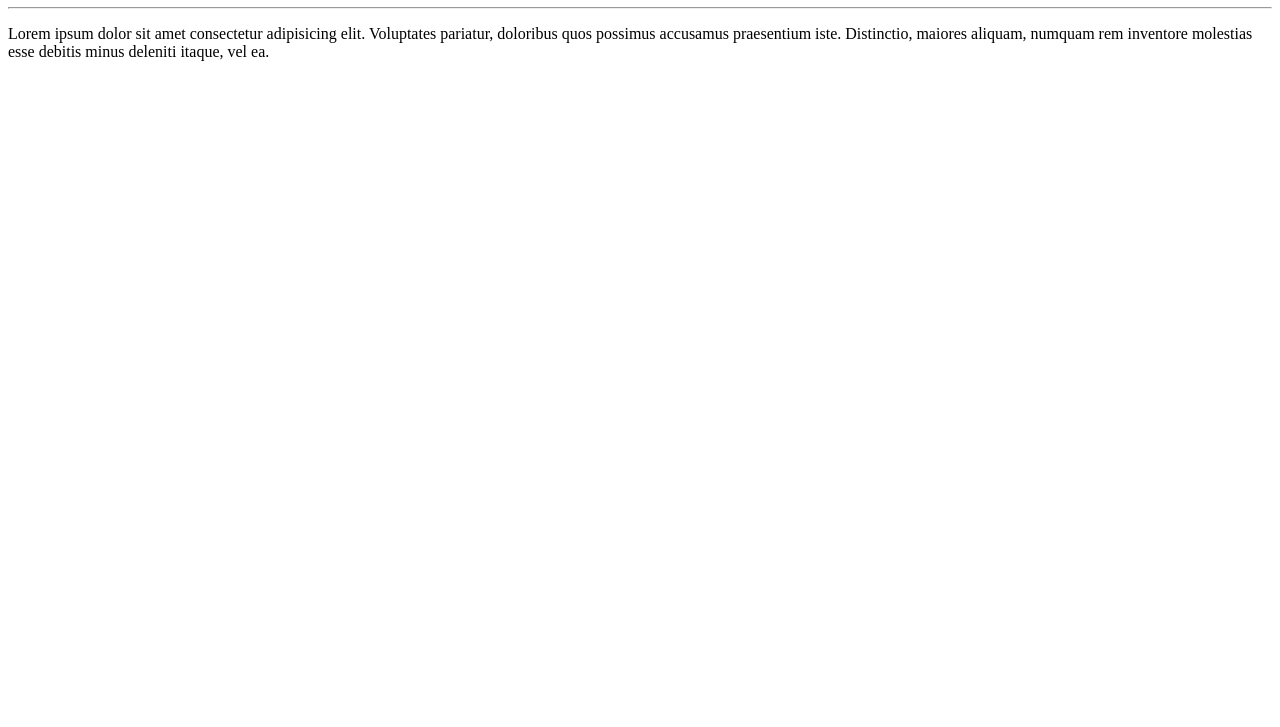
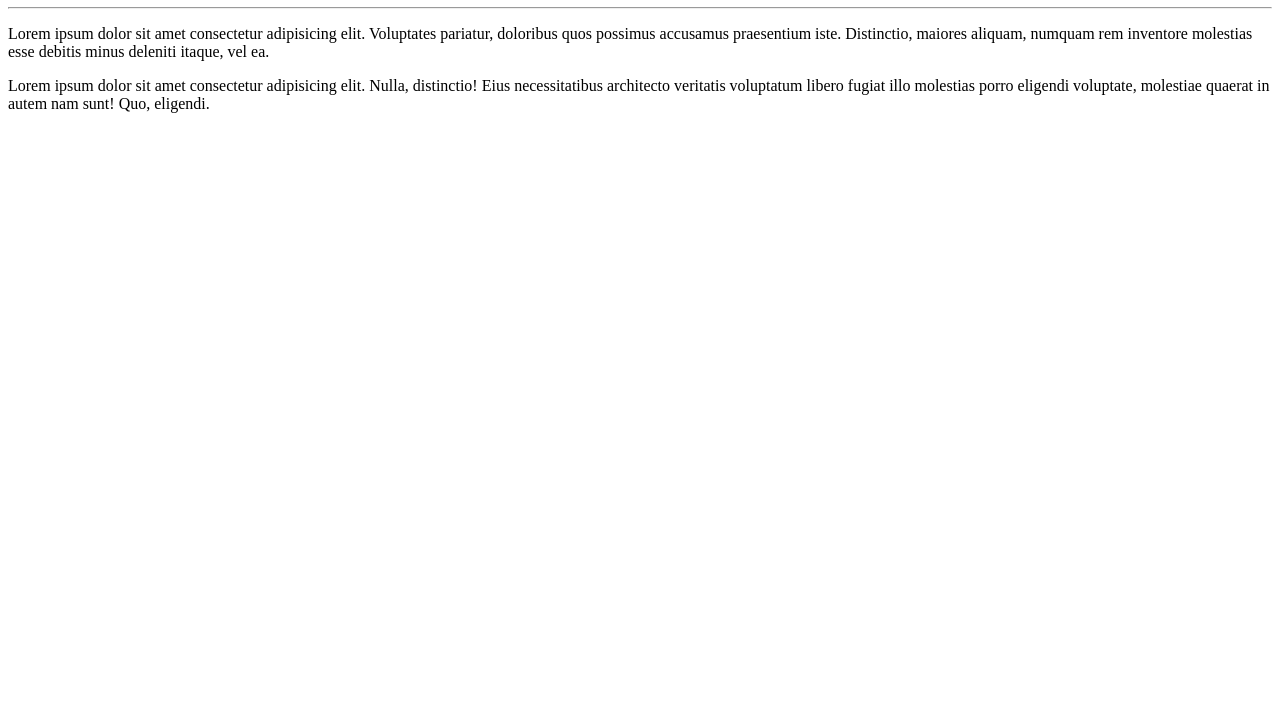
Before and after one commit to vini-j-pereira/OlaMundo, a plain HTML site: page site-aula1/index.html in a window 1280 px wide. Shown: the part 73-800 px from the top of the page. Drawn offline with Linux system fonts and the light colour scheme.

Commit message:
add uma Loren

```diff
--- a/site-aula1/index.html
+++ b/site-aula1/index.html
@@ -11,5 +11,6 @@
     <p>
         Lorem ipsum dolor sit amet consectetur adipisicing elit. Voluptates pariatur, doloribus quos possimus accusamus praesentium iste. Distinctio, maiores aliquam, numquam rem inventore molestias esse debitis minus deleniti itaque, vel ea.
     </p>
+    <p>Lorem ipsum dolor sit amet consectetur adipisicing elit. Nulla, distinctio! Eius necessitatibus architecto veritatis voluptatum libero fugiat illo molestias porro eligendi voluptate, molestiae quaerat in autem nam sunt! Quo, eligendi.</p>
 </body>
 </html>
```
